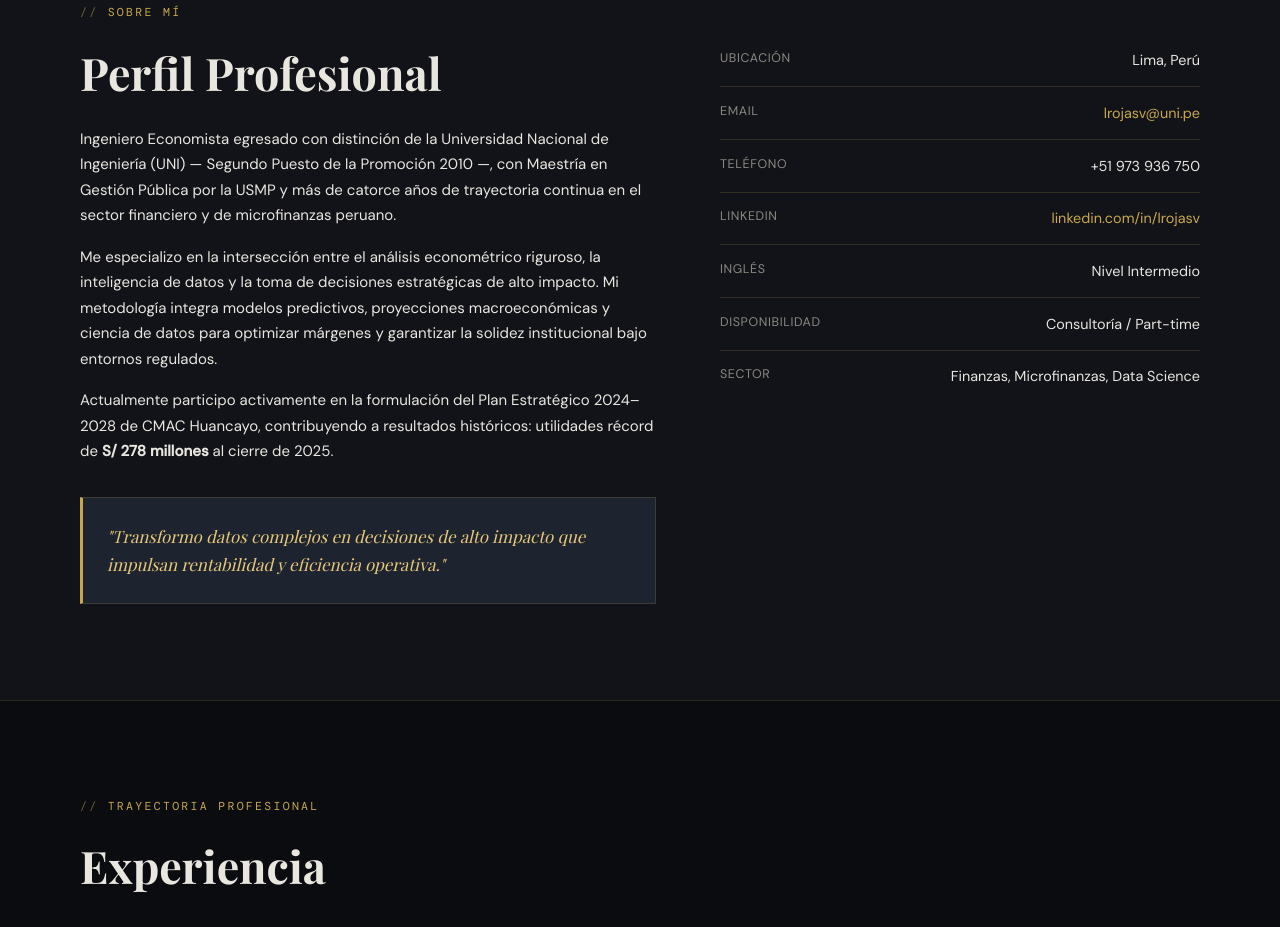
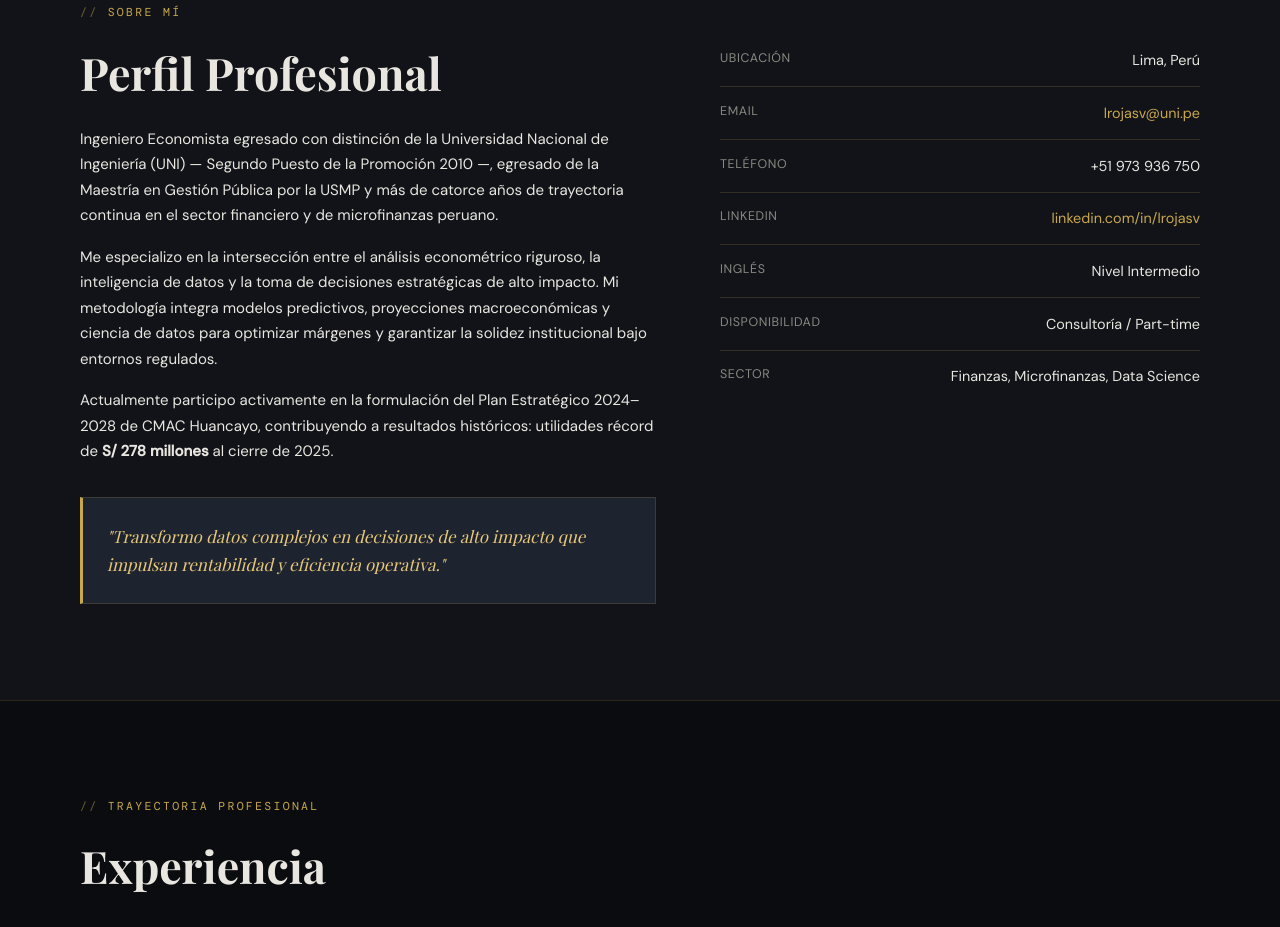
Before and after one commit to luismrvega/perfil-luis-rojas, a plain HTML site: page index.html in a window 1280 px wide. Shown: the part 894-1821 px from the top of the page. Drawn offline with nearby package versions, Linux system fonts and the light colour scheme.

Commit message:
Update index.html

```diff
--- a/index.html
+++ b/index.html
@@ -543,7 +543,7 @@
   <div class="about-grid">
     <div class="about-text fade-in">
       <h2 class="section-title">Perfil Profesional</h2>
-      <p>Ingeniero Economista egresado con distinción de la Universidad Nacional de Ingeniería (UNI) — Segundo Puesto de la Promoción 2010 —, con Maestría en Gestión Pública por la USMP y más de catorce años de trayectoria continua en el sector financiero y de microfinanzas peruano.</p>
+      <p>Ingeniero Economista egresado con distinción de la Universidad Nacional de Ingeniería (UNI) — Segundo Puesto de la Promoción 2010 —, egresado de la Maestría en Gestión Pública por la USMP y más de catorce años de trayectoria continua en el sector financiero y de microfinanzas peruano.</p>
       <p>Me especializo en la intersección entre el análisis econométrico riguroso, la inteligencia de datos y la toma de decisiones estratégicas de alto impacto. Mi metodología integra modelos predictivos, proyecciones macroeconómicas y ciencia de datos para optimizar márgenes y garantizar la solidez institucional bajo entornos regulados.</p>
       <p>Actualmente participo activamente en la formulación del Plan Estratégico 2024–2028 de CMAC Huancayo, contribuyendo a resultados históricos: utilidades récord de <strong>S/ 278 millones</strong> al cierre de 2025.</p>
       <div class="highlight-box">
```
